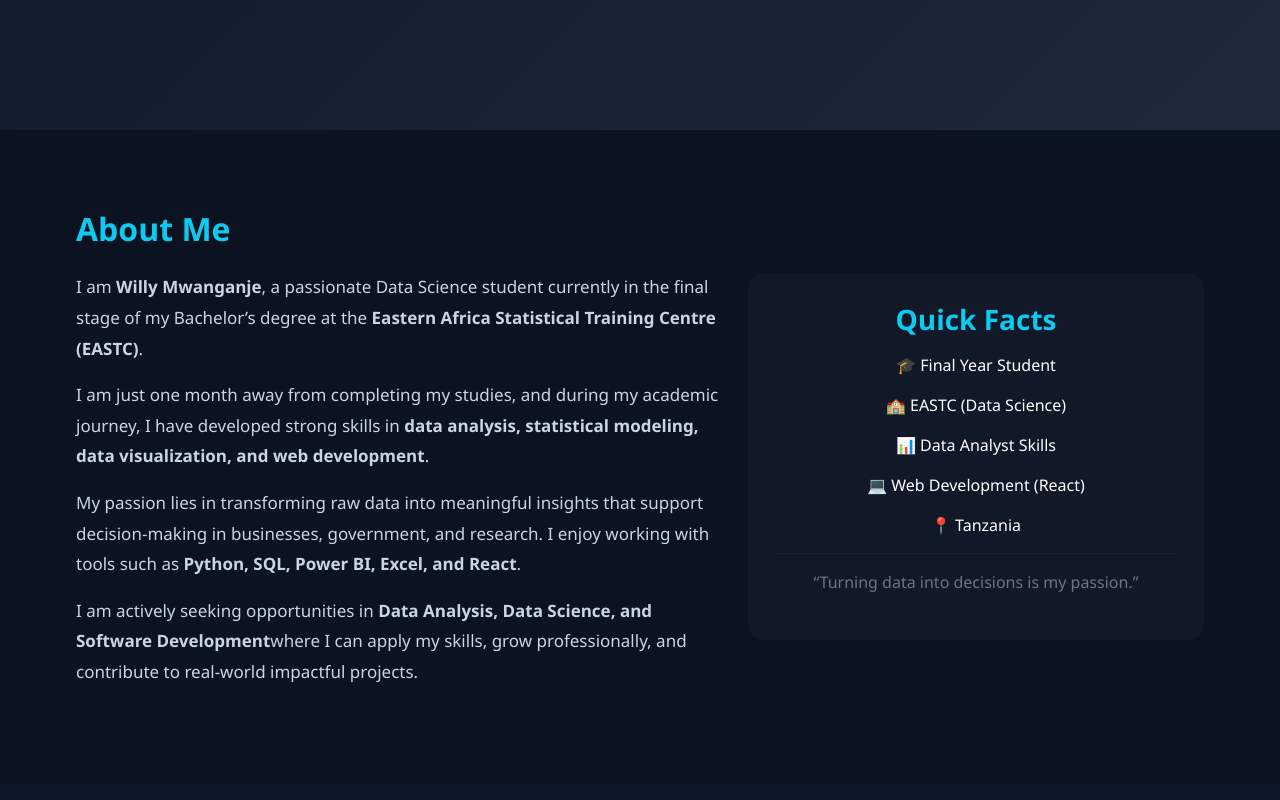
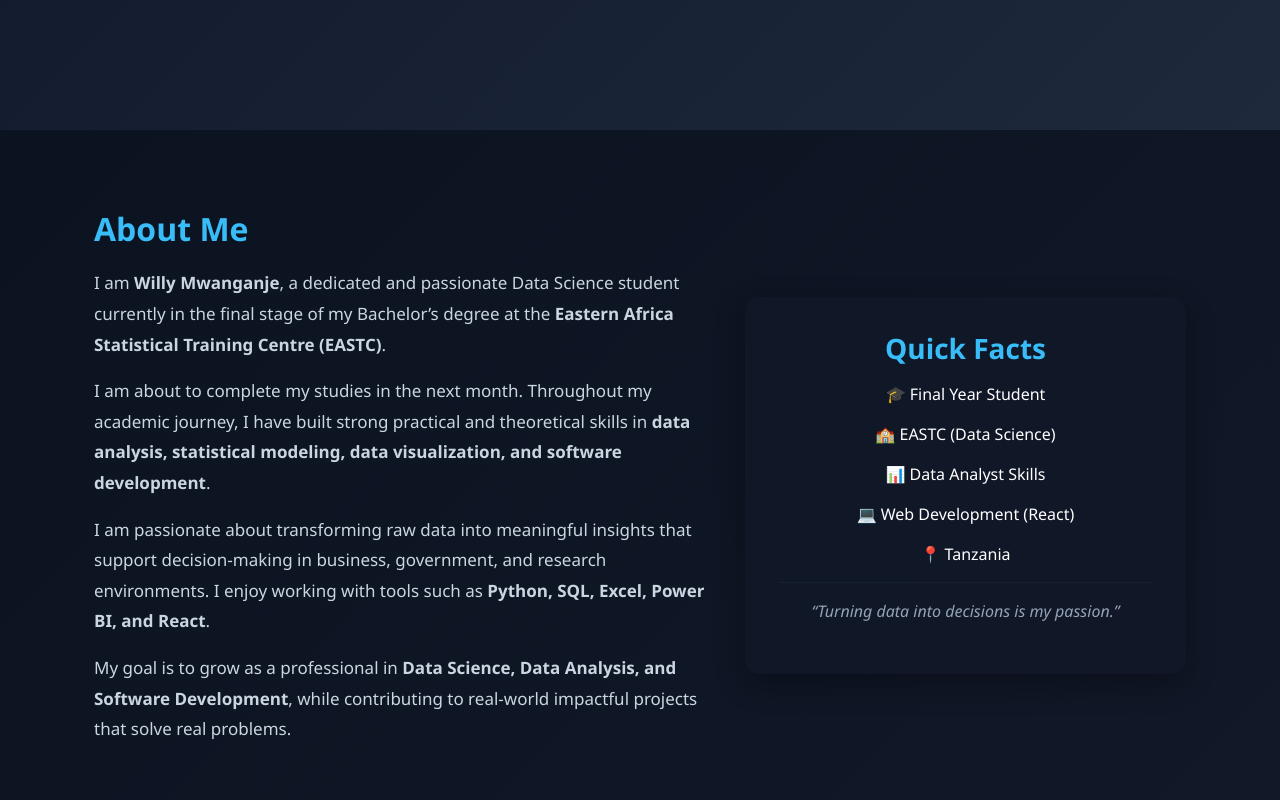
Before and after one commit to willymwanganje/portfolio-website, a React app in the folder frontend/: page / in a window 1280 px wide. Shown: the part 660-1460 px from the top of the page. Built offline with nearby package versions, Linux system fonts and the light colour scheme; the HTML template or start-up script is replaced by a standard one.

Commit message:
Update About.jsx

```diff
--- a/frontend/src/components/About.jsx
+++ b/frontend/src/components/About.jsx
@@ -1,8 +1,15 @@
 import React from "react";
-import "./hero.css";
+
 function About() {
   return (
-    <section id="about" style={{ background: "#0b1220", color: "white", padding: "80px 0" }}>
+    <section
+      id="about"
+      style={{
+        background: "linear-gradient(135deg, #0b1220, #111827)",
+        color: "white",
+        padding: "80px 20px"
+      }}
+    >
       <div className="container">
 
         <div className="row align-items-center">
@@ -10,28 +17,24 @@ function About() {
           {/* TEXT SIDE */}
           <div className="col-md-7">
 
-            <h2 className="mb-4 text-info">About Me</h2>
+            <h2 style={{ color: "#38bdf8", marginBottom: "20px" }}>
+              About Me
+            </h2>
 
             <p style={{ fontSize: "17px", lineHeight: "1.8", color: "#cbd5e1" }}>
-              I am <strong>Willy Mwanganje</strong>, a passionate Data Science student currently in the final stage
-              of my Bachelor’s degree at the <strong>Eastern Africa Statistical Training Centre (EASTC)</strong>.
+              I am <strong>Willy Mwanganje</strong>, a dedicated and passionate Data Science student currently in the final stage of my Bachelor’s degree at the <strong>Eastern Africa Statistical Training Centre (EASTC)</strong>.
             </p>
 
             <p style={{ fontSize: "17px", lineHeight: "1.8", color: "#cbd5e1" }}>
-              I am just one month away from completing my studies, and during my academic journey,
-              I have developed strong skills in <strong>data analysis, statistical modeling, data visualization,
-              and web development</strong>.
+              I am about to complete my studies in the next month. Throughout my academic journey, I have built strong practical and theoretical skills in <strong>data analysis, statistical modeling, data visualization, and software development</strong>.
             </p>
 
             <p style={{ fontSize: "17px", lineHeight: "1.8", color: "#cbd5e1" }}>
-              My passion lies in transforming raw data into meaningful insights that support decision-making
-              in businesses, government, and research. I enjoy working with tools such as <strong>Python, SQL,
-              Power BI, Excel, and React</strong>.
+              I am passionate about transforming raw data into meaningful insights that support decision-making in business, government, and research environments. I enjoy working with tools such as <strong>Python, SQL, Excel, Power BI, and React</strong>.
             </p>
 
             <p style={{ fontSize: "17px", lineHeight: "1.8", color: "#cbd5e1" }}>
-              I am actively seeking opportunities in <strong>Data Analysis, Data Science, and Software Development</strong>
-              where I can apply my skills, grow professionally, and contribute to real-world impactful projects.
+              My goal is to grow as a professional in <strong>Data Science, Data Analysis, and Software Development</strong>, while contributing to real-world impactful projects that solve real problems.
             </p>
 
           </div>
@@ -39,13 +42,16 @@ function About() {
           {/* STATS SIDE */}
           <div className="col-md-5 text-center mt-4 mt-md-0">
 
-            <div style={{
-              background: "#111827",
-              padding: "30px",
-              borderRadius: "15px"
-            }}>
+            <div
+              style={{
+                background: "rgba(17, 24, 39, 0.9)",
+                padding: "35px",
+                borderRadius: "15px",
+                boxShadow: "0 10px 30px rgba(0,0,0,0.3)"
+              }}
+            >
 
-              <h3 className="text-info">Quick Facts</h3>
+              <h3 style={{ color: "#38bdf8" }}>Quick Facts</h3>
 
               <p className="mt-3">🎓 Final Year Student</p>
               <p>🏫 EASTC (Data Science)</p>
@@ -53,9 +59,9 @@ function About() {
               <p>💻 Web Development (React)</p>
               <p>📍 Tanzania</p>
 
-              <hr style={{ color: "#334155" }} />
+              <hr style={{ borderColor: "#334155" }} />
 
-              <p className="text-secondary">
+              <p style={{ color: "#94a3b8", fontStyle: "italic" }}>
                 “Turning data into decisions is my passion.”
               </p>
 
```
